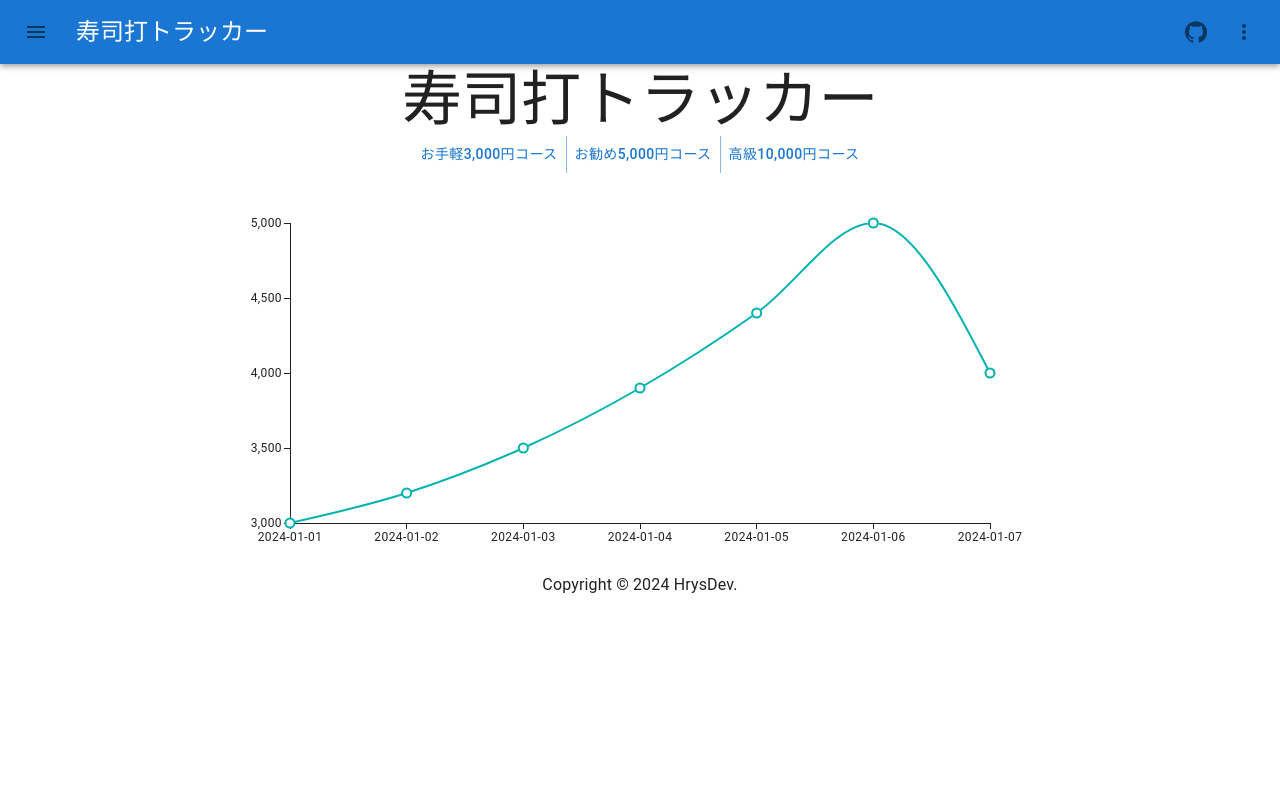
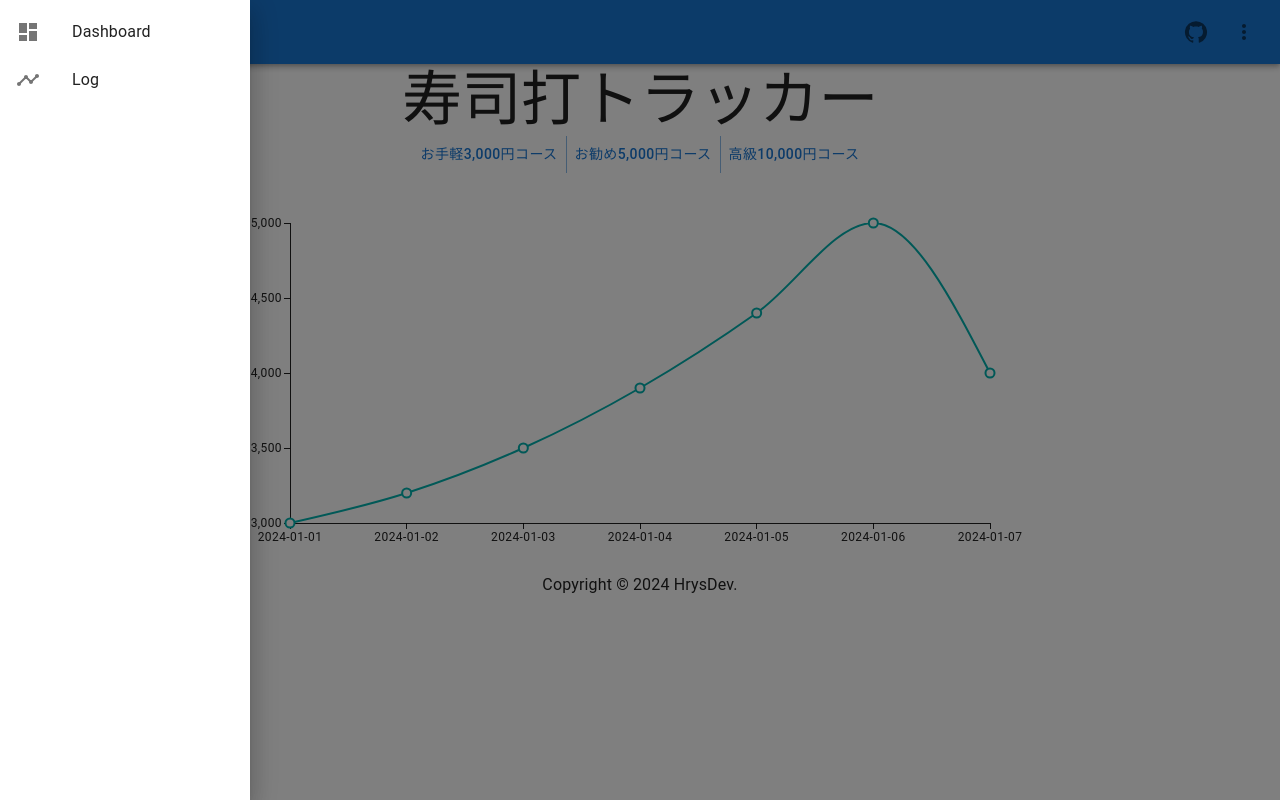
Before and after one commit to hrysdev/suhi-da-tracker, a React (Vite) app: page / in a window 1280 px wide. Both pictures are taken after a click on the button 36 px from the left and 32 px from the top of the page. Built offline with nearby package versions, Linux system fonts and the light colour scheme.

Commit message:
feat: Sidebarの見た目だけを仮実装
Signed-off-by: hrysdev <hrysdev@gmail.com>

```diff
--- a/src/components/Nav.tsx
+++ b/src/components/Nav.tsx
@@ -6,16 +6,29 @@ import Box from "@mui/material/Box";
 import IconButton from "@mui/material/IconButton";
 import Toolbar from "@mui/material/Toolbar";
 import Typography from "@mui/material/Typography";
+import Sidebar from "./Sidebar";
+import { useState } from "react";
 
 export default function Nav() {
+  const [open, setOpen] = useState(false);
+
+  const handleDrawer = (newOpen: boolean) => {
+    setOpen(newOpen);
+  };
+
   return (
     <Box>
       <AppBar position="static">
         <Toolbar>
-          <IconButton size="large" edge="start" sx={{ mr: 2 }}>
+          <IconButton
+            onClick={() => handleDrawer(true)}
+            size="large"
+            edge="start"
+            sx={{ mr: 2 }}
+          >
             <MenuIcon />
           </IconButton>
-          <Typography variant="h5" sx={{ flexGrow: 1 }}>
+          <Typography variant="h6" sx={{ flexGrow: 1 }}>
             寿司打トラッカー
           </Typography>
           <IconButton size="large">
@@ -26,6 +39,7 @@ export default function Nav() {
           </IconButton>
         </Toolbar>
       </AppBar>
+      <Sidebar open={open} handleDrawer={handleDrawer} />
     </Box>
   );
 }
--- /dev/null
+++ b/src/components/Sidebar.tsx
@@ -0,0 +1,36 @@
+import Box from "@mui/material/Box";
+import Drawer from "@mui/material/Drawer";
+import List from "@mui/material/List";
+import ListItem from "@mui/material/ListItem";
+import ListItemButton from "@mui/material/ListItemButton";
+import ListItemIcon from "@mui/material/ListItemIcon";
+import ListItemText from "@mui/material/ListItemText";
+import DashboardIcon from "@mui/icons-material/Dashboard";
+import TimelineIcon from "@mui/icons-material/Timeline";
+
+type SidebarProps = {
+  open: boolean;
+  handleDrawer: (newOpen: boolean) => void;
+};
+
+export default function Sidebar({ open, handleDrawer }: SidebarProps) {
+  return (
+    <Drawer open={open} onClick={() => handleDrawer(false)}>
+      <Box sx={{ width: 250 }} role="presentation">
+        <List>
+          {[
+            { text: "Dashboard", icon: <DashboardIcon /> },
+            { text: "Log", icon: <TimelineIcon /> },
+          ].map((item, index) => (
+            <ListItem key={index} disablePadding>
+              <ListItemButton>
+                <ListItemIcon>{item.icon}</ListItemIcon>
+                <ListItemText primary={item.text} />
+              </ListItemButton>
+            </ListItem>
+          ))}
+        </List>
+      </Box>
+    </Drawer>
+  );
+}
```
